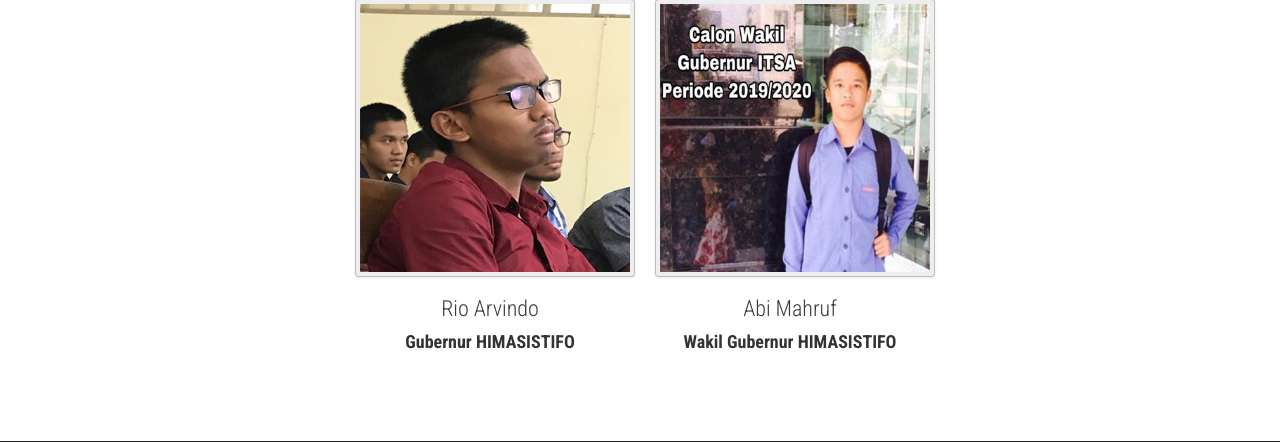
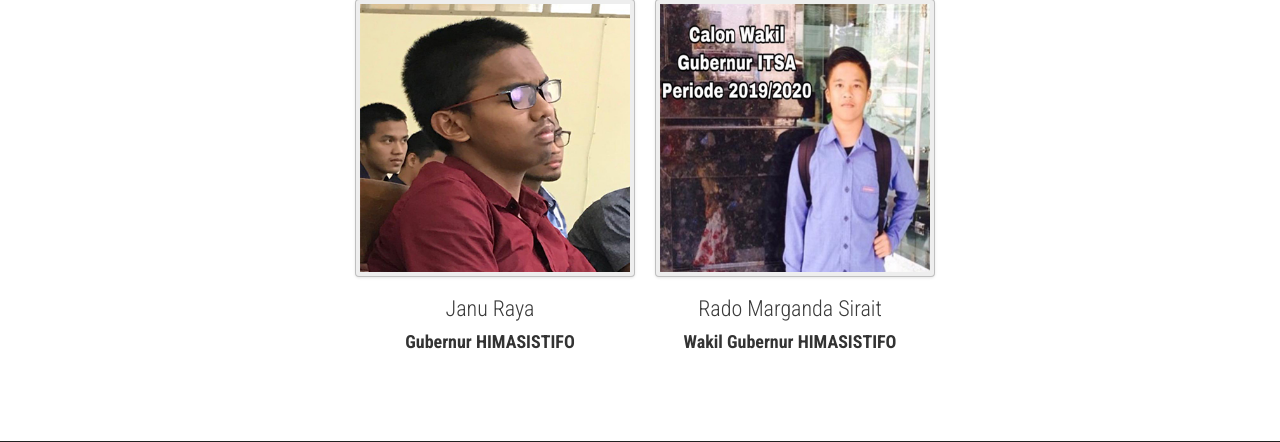
Before and after one commit to projetcweb7/SistemInformasi_HIMA, a PHP site: page /himaksi.php in a window 1280 px wide. Shown: the part 1163-1605 px from the top of the page. Run offline with PHP 8.4, Linux system fonts and the light colour scheme.

Commit message:
Update himaksi.php
Update nama gubernur dan wagub

```diff
--- a/himaksi.php
+++ b/himaksi.php
@@ -54,6 +54,8 @@
                     <li><a href="aet.php" class="external">AET</a></li>
                     <li><a href="himatel.php" class="external">Himatel</a></li>
                     <li><a href="himaksi.php" class="external">Himaksi</a></li>
+                    <li><a href="himatron.php" class="external">Himatron</a></li>
+
                   </ul>
                 </li>
               </ul>
@@ -99,14 +101,14 @@
         <div class="span3">
           <img src="assets/img/dummies/prop.jpg"  width="400px" height="400px" alt="" class="img-polaroid" />
           <div class="roles">
-            <h4>Rio Arvindo</h4>
+            <h4>Janu Raya</h4>
             <h5><strong>Gubernur HIMASISTIFO</strong></h5>
           </div>
         </div>
         <div class="span3">
           <img src="assets/img/dummies/fikri1.jpg" height="400px" alt="" class="img-polaroid" />
           <div class="roles">
-            <h4>Abi Mahruf</h4>
+            <h4>Rado Marganda Sirait</h4>
             <h5><strong>Wakil Gubernur HIMASISTIFO</strong></h5>
 
           </div>
```
